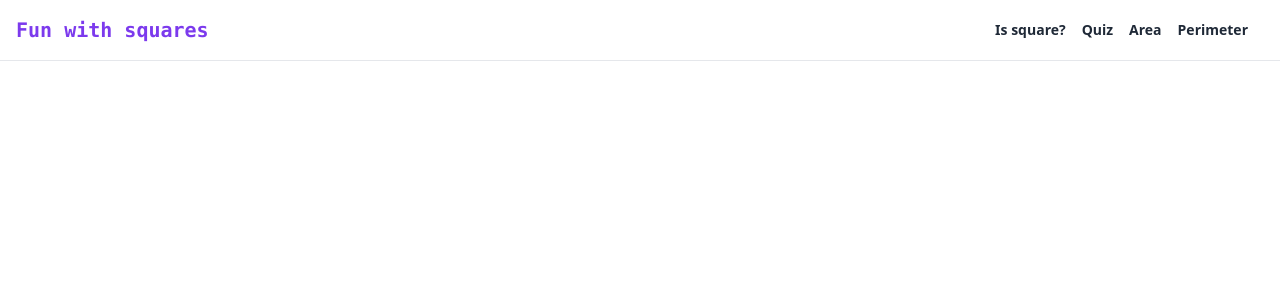
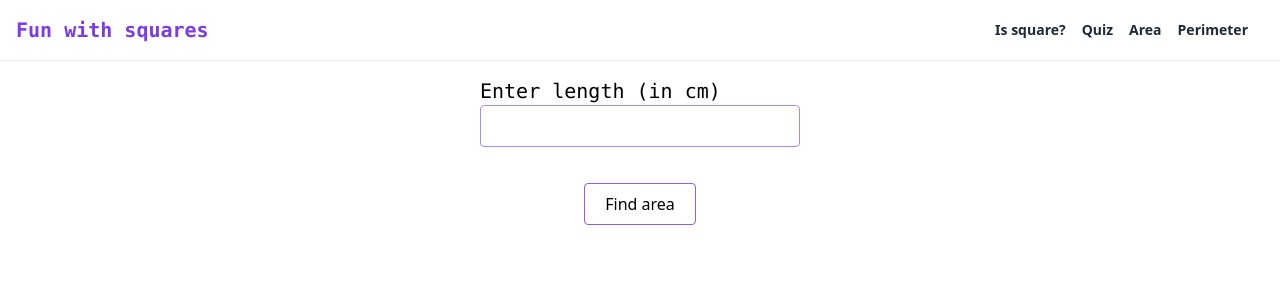
Before and after one commit to dpak1999/fun-with-squares, a React (Create React App) app: page /area in a window 1280 px wide. Shown: the top 300 px of the page. Built offline with nearby package versions, Linux system fonts and the light colour scheme.

Commit message:
add : area calculation

```diff
--- a/src/App.js
+++ b/src/App.js
@@ -1,6 +1,7 @@
 /** @format */
 
 import { BrowserRouter, Routes, Route } from 'react-router-dom';
+import Area from './components/Area';
 import IsSquare from './components/IsSquare';
 import Navbar from './components/Navbar';
 import Quiz from './components/Quiz';
@@ -13,6 +14,7 @@ function App() {
         <Routes>
           <Route path="/square" element={<IsSquare />} />
           <Route path="/quiz" element={<Quiz />} />
+          <Route path="/area" element={<Area />} />
         </Routes>
       </BrowserRouter>
     </>
--- /dev/null
+++ b/src/components/Area.js
@@ -0,0 +1,45 @@
+/** @format */
+
+import { useState } from 'react';
+
+const Area = () => {
+  const [side, setSide] = useState('');
+  const [area, setArea] = useState('');
+
+  const handleClick = () => {
+    const length = Number(side);
+    const ar = Math.pow(length, 2);
+    if (ar) setArea(ar);
+  };
+
+  return (
+    <div className="container mx-auto px-4">
+      <div className="flex items-center justify-around py-4">
+        <div>
+          <h1 className="text-xl font-mono">Enter length (in cm)</h1>
+          <input
+            required
+            value={side}
+            name="firstSide"
+            onChange={(e) => setSide(e.target.value)}
+            type="number"
+            className="border border-purple-400 w-80 p-2 rounded outline-none mb-5"
+          />
+        </div>
+      </div>
+      <div className="text-center">
+        <button
+          onClick={handleClick}
+          className="border border-purple-500 rounded py-2 px-5 cursor-pointer hover:bg-purple-500 hover:text-white"
+        >
+          Find area
+        </button>
+      </div>
+      <div className="text-center mt-6 text-2xl font-mono text-green-500">
+        {area ? `The area of square is ${area} sq cm.` : ''}
+      </div>
+    </div>
+  );
+};
+
+export default Area;
--- a/src/components/Navbar.js
+++ b/src/components/Navbar.js
@@ -25,7 +25,7 @@ const Navbar = () => {
               Quiz
             </Link>
             <Link
-              to="/"
+              to="/area"
               className="text-gray-800 text-sm font-semibold hover:text-purple-600 mr-4"
             >
               Area
--- a/src/components/Quiz.js
+++ b/src/components/Quiz.js
@@ -4,7 +4,7 @@ import { useState } from 'react';
 
 const Quiz = () => {
   const answers = ['4', '90', 'true'];
-  const [score, setScore] = useState(0);
+  const [score, setScore] = useState('');
   const [state, setState] = useState({
     q1: '',
     q2: '',
@@ -127,7 +127,7 @@ const Quiz = () => {
       </div>
 
       <div className="text-center mt-9 text-2xl text-purple-500">
-        Your score is {score && score}
+        {score && <span>Your score is {score}</span>}
       </div>
     </div>
   );
```
